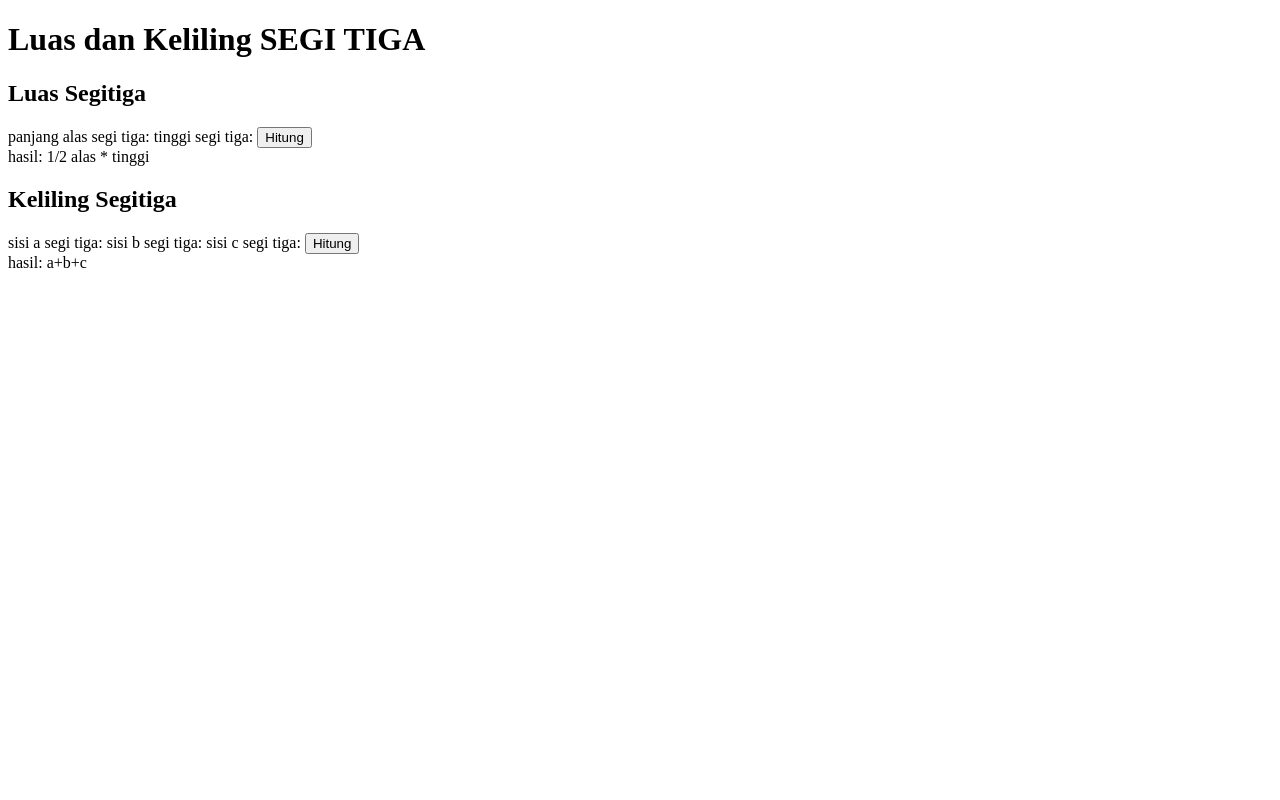
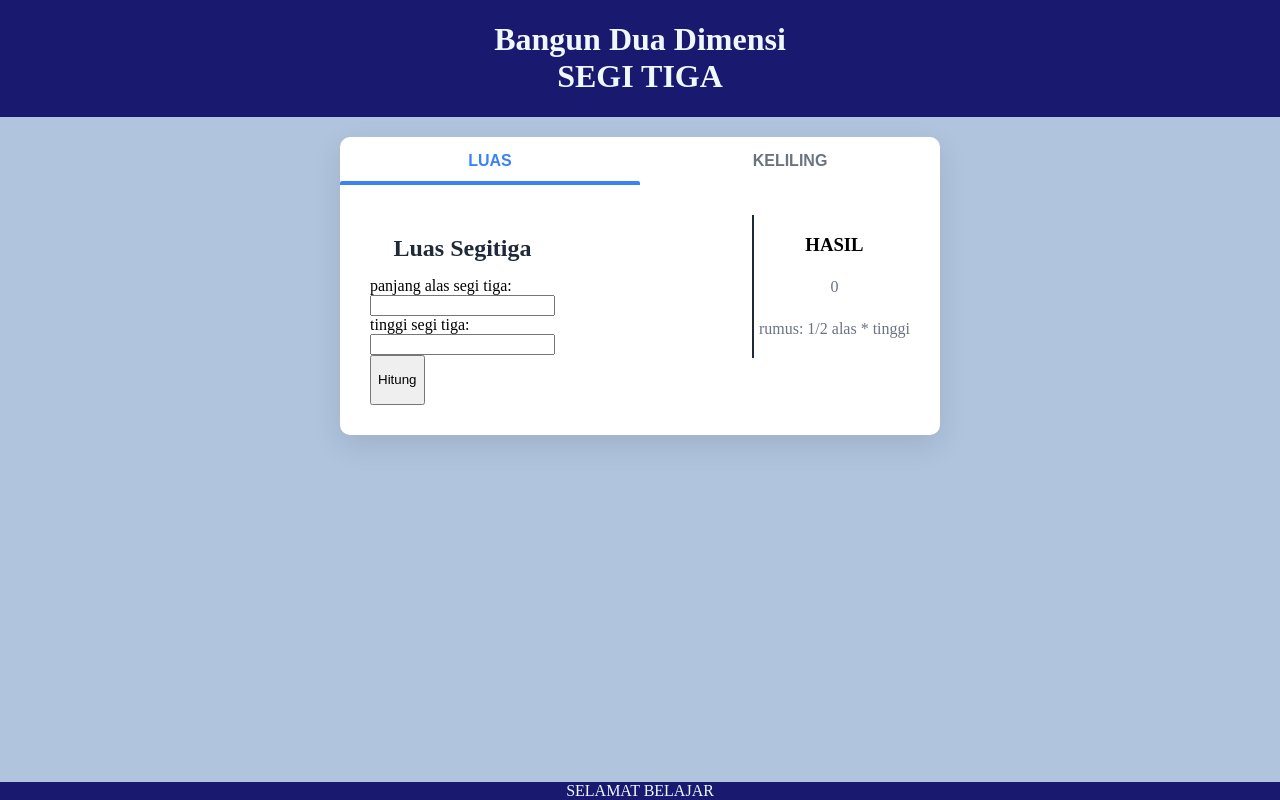
Before and after one commit to revou-fundamental-course/16-jun-25-anggaprim, a plain HTML site: page index.html in a window 1280 px wide. Drawn offline with Linux system fonts and the light colour scheme.

Commit message:
memperbaiki tampilan

```diff
--- a/css/style.css
+++ b/css/style.css
@@ -0,0 +1,111 @@
+/*Layout utama*/
+body{
+    margin: 0;padding: 0;
+    background-color: lightsteelblue;
+    display: flex;
+    flex-direction: column;
+    min-height: 100vh;
+}
+header, main, footer{
+    display: flex;flex-direction: column;
+    align-items: center;justify-content: center;
+}
+header,footer{
+    width: 100%;margin: 0;padding: 0;
+    background-color: midnightblue;
+}
+header{
+    min-height: 100px;
+    margin-bottom: 20px;
+}
+main{
+    flex: 1;
+    justify-content: start;
+}
+header h1,footer div{
+    text-align: center;color: aliceblue;
+}
+
+/*TABS*/
+.tab-container {
+    width: 600px;
+    background-color: white;
+    border-radius: 10px;
+    box-shadow: 0 10px 30px rgba(0, 0, 0, 0.1);
+    overflow: hidden;
+}
+.tab-header {
+    display: flex;
+    position: relative;
+}
+.indicator {
+    position: absolute;
+    bottom: 0;
+    left: 0;
+    height: 4px;
+    background-color: #3b82f6;
+    border-radius: 2px 2px 0 0;
+    transition: all 0.3s ease;
+}
+.tab-btn {
+    flex: 1;
+    padding: 15px 0;
+    border: none;
+    background-color: transparent;
+    cursor: pointer;
+    font-size: 16px;
+    font-weight: 600;
+    color: #6b7280;
+    transition: all 0.3s ease;
+    position: relative;
+    z-index: 1;
+}
+.tab-btn.active {
+    color: #3b82f6;
+}
+.tab-content {
+    padding: 30px;
+}
+.tab-panel {
+    display: none;
+    animation: fadeIn 0.5s ease forwards;
+}
+.tab-panel.active {
+    display: block;
+}
+.tab-panel h2 {
+    color: #1f2937;
+    margin-bottom: 15px;
+}
+.tab-panel p {
+    color: #6b7280;
+    line-height: 1.6;
+}
+@keyframes fadeIn {
+    from {
+        opacity: 0;
+        transform: translateY(10px);
+    }
+    to {
+        opacity: 1;
+        transform: translateY(0);
+    }
+}
+
+/*konten dalam tabs*/
+.panel-content{
+    display: flex;
+    flex-direction: row;
+    align-items: start;
+    justify-content: space-between;
+}
+.form h2,.hasil p,.hasil h3{
+    text-align: center;
+}
+.hasil{
+    border-left:#1f2937 solid 2px;
+    padding-left: 5px;
+}
+.panel-content button{
+    height: 50px;
+}
--- a/index.html
+++ b/index.html
@@ -4,19 +4,42 @@
     <meta charset="UTF-8">
     <meta name="viewport" content="width=device-width, initial-scale=1.0">
     <link rel="stylesheet" href="/css/style.css">
-    <script src="/js/script.js"></script>
     <title>Bangun 2D SEGI TIGA</title>
 </head>
 <body>
-    <header><h1>Luas dan Keliling SEGI TIGA</h1></header>
-    <nav></nav>
+    <header>
+        <h1>Bangun Dua Dimensi<br>SEGI TIGA</h1>
+    </header>
+    <main>
+        <div class="tab-container">
+            <div class="tab-header">
+                <button class="tab-btn active" data-tab="1">LUAS</button>
+                <button class="tab-btn" data-tab="2">KELILING</button>
+                <div class="indicator" id="indicator"></div>
+            </div>
+
+            <div class="tab-content">
+                <div class="tab-panel active" id="tab-1">
+                    <div class="panel-content">
+                        <div class="form">
                             <h2>Luas Segitiga</h2>
                             <form action="#hasilLuas">
-        panjang alas segi tiga:
-        tinggi segi tiga:
+                                panjang alas segi tiga:<br>
+                                <input type="text" id="luas-alas"><br>
+                                tinggi segi tiga:<br>
+                                <input type="text" id="luas-tinggi"><br>
                                 <button>Hitung</button>
                             </form>
-    hasil: 1/2 alas * tinggi
+                        </div>
+                        <div class="hasil">
+                            <h3>HASIL</h3>
+                            <p id="luas-hasil">0</p>
+                            <p>rumus: 1/2 alas * tinggi</p>
+                        </div>
+                    </div>
+                </div>
+
+                <div class="tab-panel" id="tab-2">
                     <h2>Keliling Segitiga</h2>
                     <form action="#hasilKeliling">
                         sisi a segi tiga:
@@ -25,5 +48,15 @@
                         <button>Hitung</button>
                     </form>
                     hasil: a+b+c
+                </div>
+            </div>
+        </div>
+    </main>
+    <footer>
+        <div>
+            SELAMAT BELAJAR
+        </div>
+    </footer>
+    <script src="/js/script.js"></script>
 </body>
 </html>
--- a/js/script.js
+++ b/js/script.js
@@ -0,0 +1,29 @@
+document.addEventListener('DOMContentLoaded', function() {
+    const tabs = document.querySelectorAll('.tab-btn');
+    const panels = document.querySelectorAll('.tab-panel');
+    const indicator = document.getElementById('indicator');
+
+    updateIndicator(document.querySelector('.tab-btn.active'));
+    function updateIndicator(activeTab) {
+        const tabWidth = activeTab.offsetWidth;
+        const tabLeft = activeTab.offsetLeft;
+
+        indicator.style.width = `${tabWidth}px`;
+        indicator.style.left = `${tabLeft}px`;
+    }
+
+    tabs.forEach(tab => {
+        tab.addEventListener('click', () => {
+            // Deactivate all tabs and panels
+            tabs.forEach(t => t.classList.remove('active'));
+            panels.forEach(p => p.classList.remove('active'));
+
+            // Activate clicked tab and corresponding panel
+            tab.classList.add('active');
+            document.getElementById(`tab-${tab.dataset.tab}`).classList.add('active');
+
+            // Update indicator position
+            updateIndicator(tab);
+        });
+    });
+});
```
Lines whose indentation alone changed are shown as unchanged.
